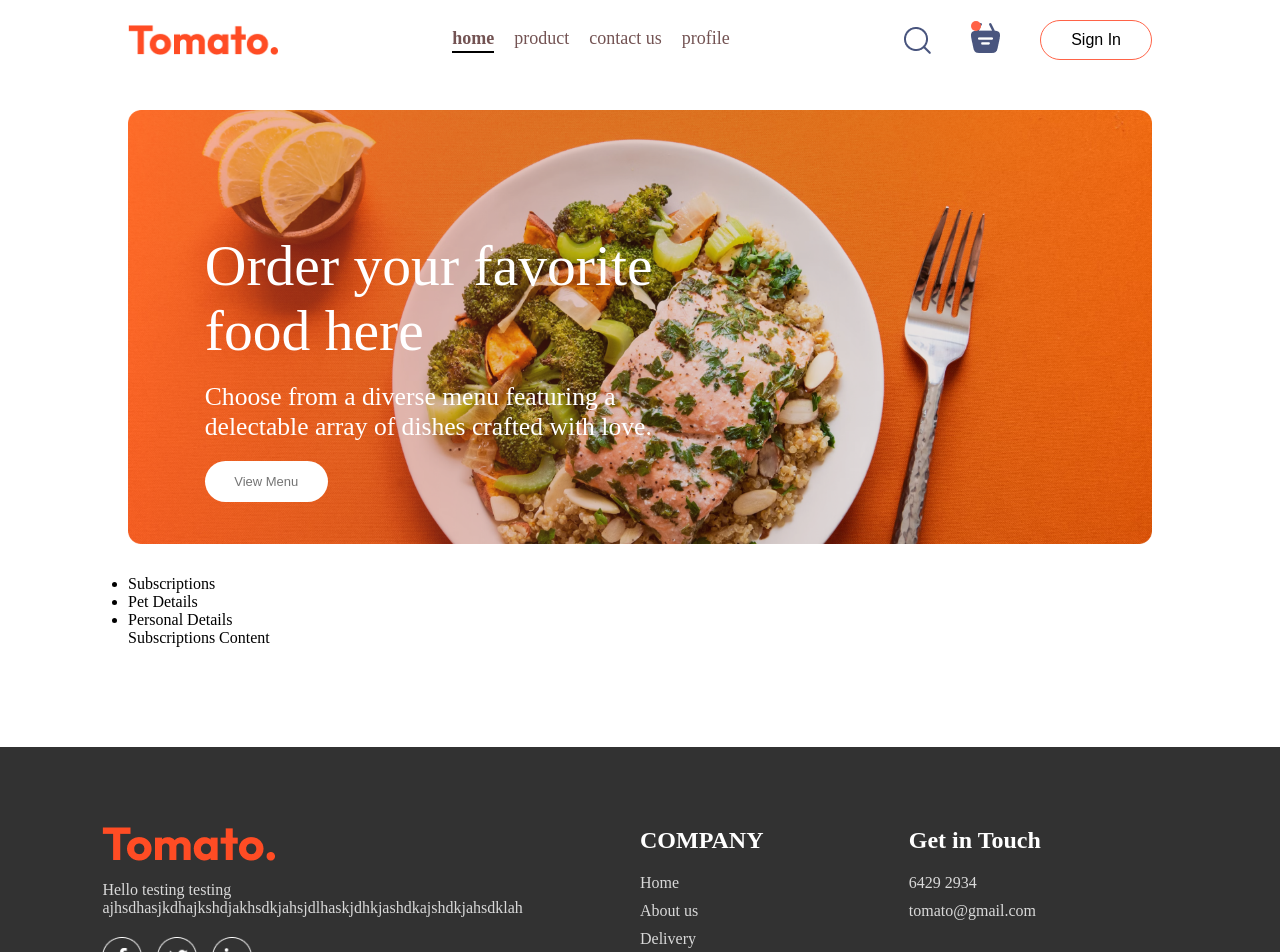
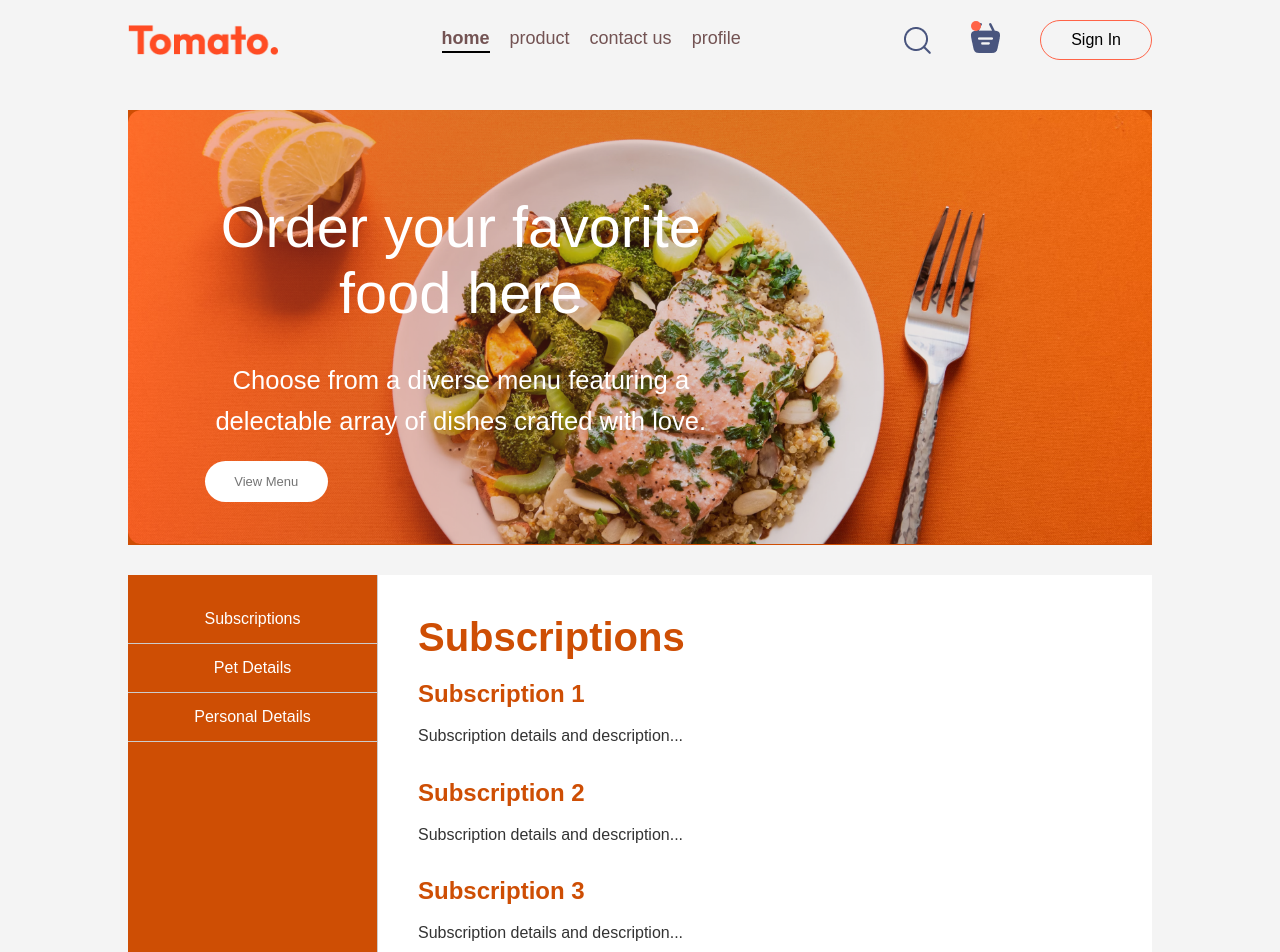
Before and after one commit to evanderleng/awesomepawsome-revamped, a React (Vite) app in the folder frontend/: page /profile in a window 1280 px wide. Shown: the top 952 px of the page. Built offline with nearby package versions, Linux system fonts and the light colour scheme.

Commit message:
side menu for account
done

```diff
--- a/frontend/src/components/PersonalDetails/Personaldetails.jsx
+++ b/frontend/src/components/PersonalDetails/Personaldetails.jsx
@@ -1,7 +1,22 @@
 import React from 'react';
 
 const PersonalDetails = () => {
-  return <div>Personal Details Content</div>;
+  return (
+    <div>
+      <h1>Personal Details</h1>
+      <div className="personal-info">
+        <h2>Name: <span className="placeholder">Your Name</span></h2>
+        <p>Email: <span className="placeholder">your.email@example.com</span></p>
+        <p>Phone: <span className="placeholder">123-456-7890</span></p>
+        <p>Address: <span className="placeholder">Your address...</span></p>
+      </div>
+      <div className="personal-bio">
+        <h2>Bio</h2>
+        <p>Short biography about yourself...</p>
+      </div>
+    </div>
+  );
 };
 
+
 export default PersonalDetails;
--- a/frontend/src/components/PetDetails/PetDetails.jsx
+++ b/frontend/src/components/PetDetails/PetDetails.jsx
@@ -1,7 +1,24 @@
 import React from 'react';
 
 const PetDetails = () => {
-  return <div>Pet Details Content</div>;
+  return (
+    <div>
+      <h1>Pet Details</h1>
+      <div className="pet-item">
+        <h2>Pet Name 1</h2>
+        <p>Breed: Pet breed</p>
+        <p>Age: Pet age</p>
+        <p>Notes: Pet notes and details...</p>
+      </div>
+      <div className="pet-item">
+        <h2>Pet Name 2</h2>
+        <p>Breed: Pet breed</p>
+        <p>Age: Pet age</p>
+        <p>Notes: Pet notes and details...</p>
+      </div>
+    </div>
+  );
 };
 
+
 export default PetDetails;
--- a/frontend/src/components/SideBar/SideBar.css
+++ b/frontend/src/components/SideBar/SideBar.css
@@ -0,0 +1,25 @@
+.sidebar {
+    width: 20%;
+    background-color: #f4f4f4;
+    border-right: 1px solid #ccc;
+  }
+
+  .sidebar ul {
+    list-style-type: none;
+    padding: 0;
+  }
+
+  .sidebar ul li {
+    padding: 10px;
+    cursor: pointer;
+    border-bottom: 1px solid #ccc;
+  }
+
+  .sidebar ul li:hover {
+    background-color: #e0e0e0;
+  }
+
+  .content {
+    width: 80%;
+    padding: 20px;
+  }
--- a/frontend/src/components/SideBar/Sidebar.jsx
+++ b/frontend/src/components/SideBar/Sidebar.jsx
@@ -1,4 +1,6 @@
 import React from 'react';
+import './SideBar.css'
+
 
 const Sidebar = ({ onSelectTab }) => {
   return (
--- a/frontend/src/components/Subscriptions/Subscriptions.jsx
+++ b/frontend/src/components/Subscriptions/Subscriptions.jsx
@@ -1,7 +1,23 @@
 import React from 'react';
 
 const Subscriptions = () => {
-  return <div>Subscriptions Content</div>;
+  return (
+    <div>
+      <h1>Subscriptions</h1>
+      <div className="subscription-item">
+        <h2>Subscription 1</h2>
+        <p>Subscription details and description...</p>
+      </div>
+      <div className="subscription-item">
+        <h2>Subscription 2</h2>
+        <p>Subscription details and description...</p>
+      </div>
+      <div className="subscription-item">
+        <h2>Subscription 3</h2>
+        <p>Subscription details and description...</p>
+      </div>
+    </div>
+  );
 };
 
 export default Subscriptions;
--- a/frontend/src/pages/Profile/Profile.css
+++ b/frontend/src/pages/Profile/Profile.css
@@ -0,0 +1,110 @@
+:root {
+    --primary-color: #ce4e04;
+    --secondary-color: #f4f4f4;
+    --text-color: #333;
+    --hover-color: #e0e0e0;
+    --border-color: #ccc;
+  }
+
+  body {
+    margin: 0;
+    font-family: Arial, sans-serif;
+    background-color: var(--secondary-color);
+  }
+
+  .header {
+    background-color: var(--primary-color);
+    color: white;
+    padding: 20px;
+    text-align: center;
+    font-size: 1.5em;
+    flex-shrink: 0;
+  }
+
+  .profile {
+    display: flex;
+    flex: 1;
+    height: calc(100vh - 70px); /* Adjust this if your header height changes */
+  }
+
+  .sidebar {
+    width: 250px;
+    background-color: var(--primary-color);
+    color: #fff;
+    display: flex;
+    flex-direction: column;
+    align-items: center;
+    padding: 20px 0;
+  }
+
+  .sidebar ul {
+    list-style-type: none;
+    padding: 0;
+    margin: 0;
+    width: 100%;
+  }
+
+  .sidebar ul li {
+    width: 100%;
+    padding: 15px;
+    text-align: center;
+    cursor: pointer;
+    transition: background-color 0.3s;
+  }
+
+  .sidebar ul li:hover {
+    background-color: var(--hover-color);
+    color: var(--text-color);
+  }
+
+  .content {
+    flex: 1;
+    padding: 40px;
+    background-color: #fff;
+    overflow-y: auto;
+  }
+
+  h1, h2 {
+    color: var(--primary-color);
+  }
+
+  h1 {
+    margin-bottom: 20px;
+    font-size: 2.5em;
+  }
+
+  h2 {
+    margin-bottom: 15px;
+    font-size: 1.5em;
+  }
+
+  p {
+    color: var(--text-color);
+    line-height: 1.6;
+  }
+
+  .subscription-item, .pet-item, .personal-info, .personal-bio {
+    margin-bottom: 30px;
+  }
+
+  .placeholder {
+    font-style: italic;
+    color: var(--text-color);
+  }
+
+  button.back-btn {
+    background-color: var(--primary-color);
+    color: #fff;
+    border: none;
+    padding: 10px 20px;
+    cursor: pointer;
+    font-size: 1em;
+    border-radius: 5px;
+    transition: background-color 0.3s;
+    margin-bottom: 20px;
+  }
+
+  button.back-btn:hover {
+    background-color: var(--hover-color);
+    color: var(--text-color);
+  }
--- a/frontend/src/pages/Profile/Profile.jsx
+++ b/frontend/src/pages/Profile/Profile.jsx
@@ -2,9 +2,9 @@ import React, { useState } from 'react'
 import Header from '../../components/Header/Header'
 import Sidebar from '../../components/SideBar/Sidebar'
 import Subscriptions from '../../components/Subscriptions/Subscriptions'
+import PersonalDetails from '../../components/PersonalDetails/Personaldetails'
 import PetDetails from '../../components/PetDetails/PetDetails'
-import PersonalDetails from '../../components/PersonalDetails/Personaldetails'
-
+import './Profile.css'
 
 const Profile = () => {
 
@@ -25,15 +25,17 @@ const Profile = () => {
     };
 
     return (
-      <div className="profile">
-        <Header/>
-        <Sidebar onSelectTab={setSelectedTab} />
-        <div className="content">
-          {renderContent()}
+      <div>
+        <Header />
+        <div className="profile">
+          <Sidebar onSelectTab={setSelectedTab} />
+          <div className="content">
+            {renderContent()}
+          </div>
         </div>
       </div>
     );
-    };
+  };
 
 
 
```
